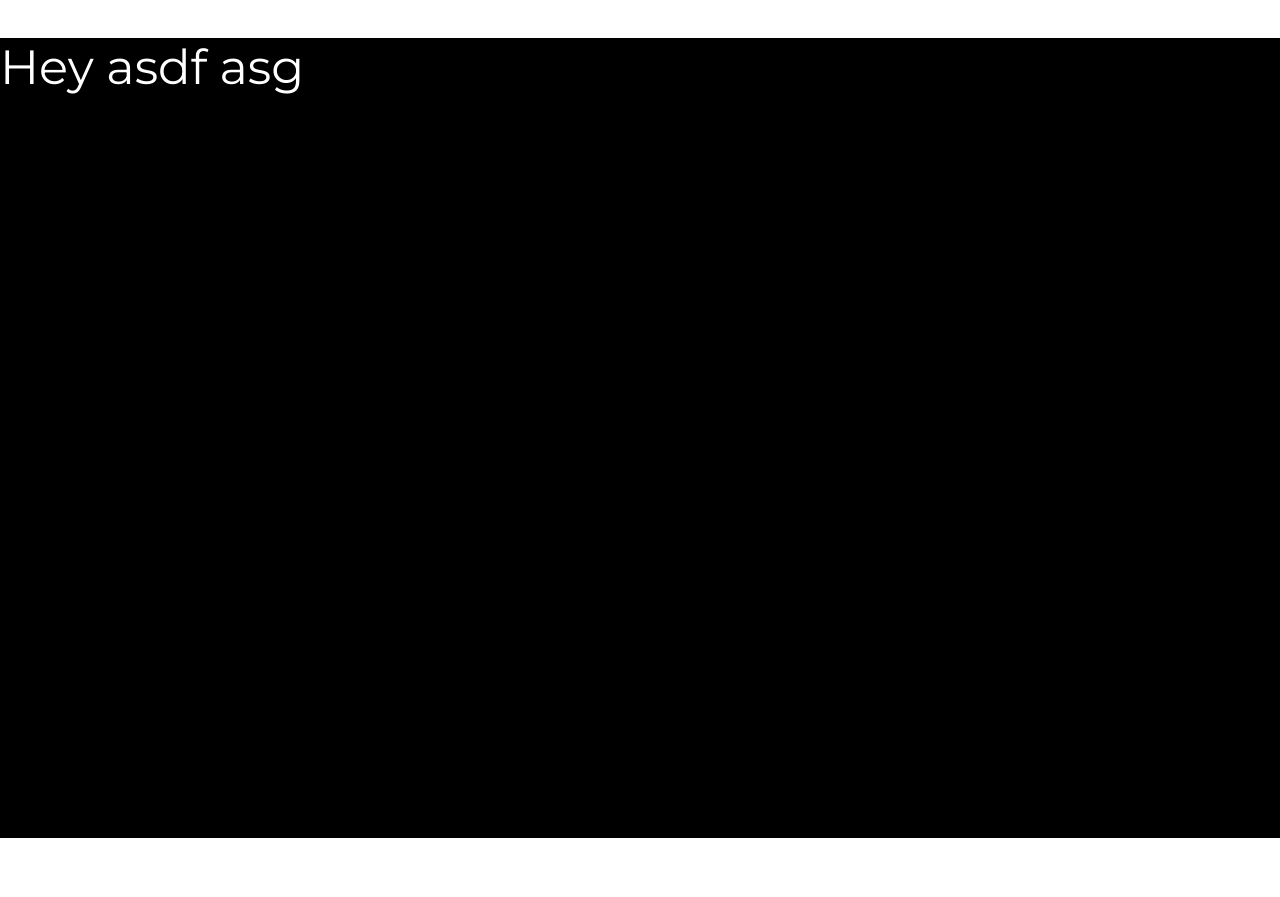
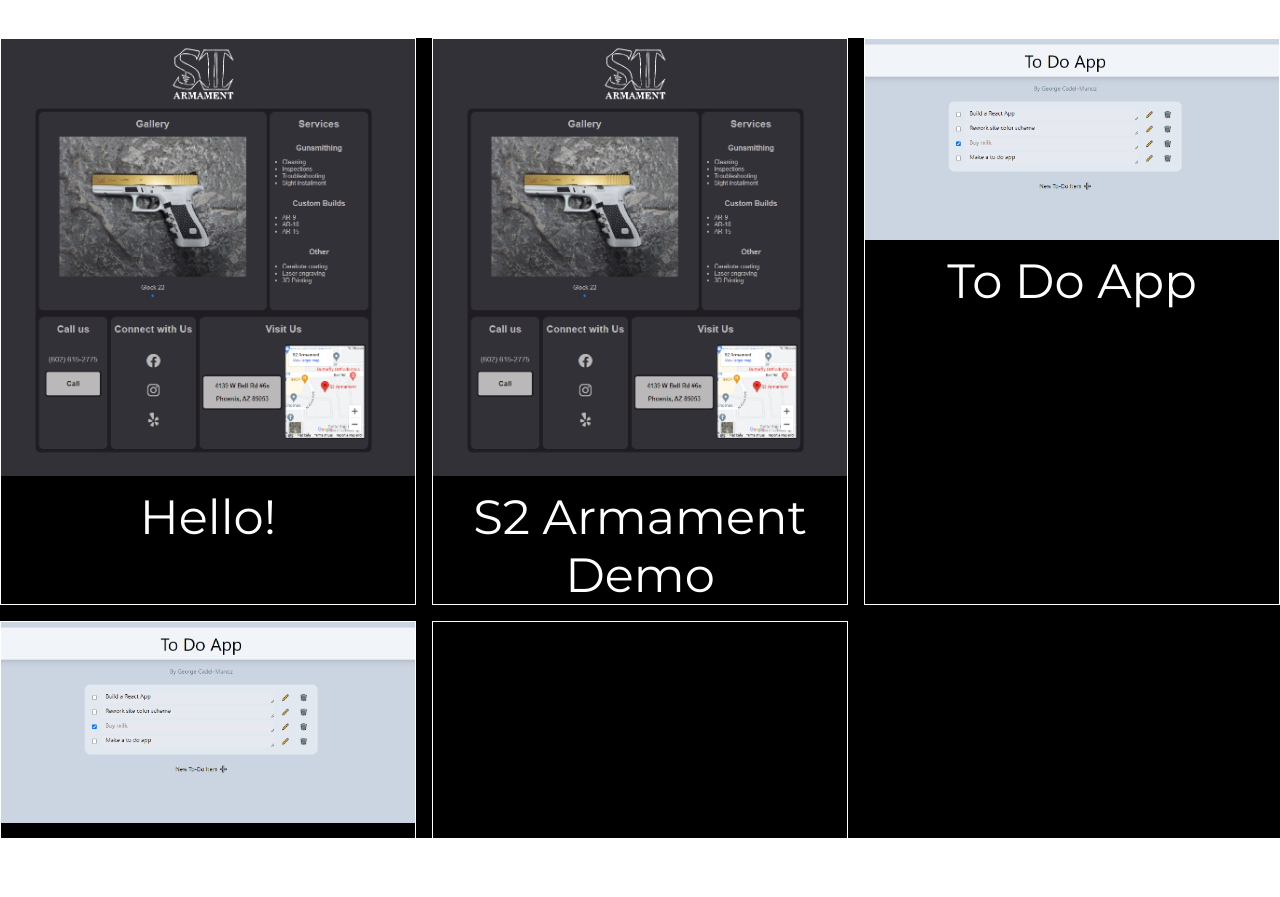
Before and after one commit to GCMoony/ResponsivePractice, a plain HTML site: page ResponsivePortfolio/index.html in a window 1280 px wide. Shown: the part 762-1659 px from the top of the page. Drawn offline with Linux system fonts and the light colour scheme.

Commit message:
Testing project layout

```diff
--- a/ResponsivePortfolio/index.html
+++ b/ResponsivePortfolio/index.html
@@ -28,17 +28,49 @@
         <img class="flex-col-half" src="./img/workME.jpg" alt="Picture of George">
     </section>
 
+    <!-- Projects Section -->
     <section id="projects">
       <div class="project-tile">
-
-        <a href="#">Hey asdf asg </a>
+        <a href="https://gcmunoz.com/ResponsivePractice/TechnicalDoc/index.html">
+          <img src="../img/s2_preview.PNG">
+          <p>Hello!</p>
+          <!--<img src="../img/Tech_doc_preview.PNG" alt="Technical Documentation Preview">
+          <p>Technical Documentation Demo</p>-->
+        </a>
       </div>
 
       <div class="project-tile">
-        <a href="#"></a>
+        <a href="https://gcmunoz.github.io/">
+          <img src="../img/s2_preview.PNG" alt="S2 Armament Preview">
+          <p>S2 Armament Demo</p>
+        </a>
       </div>
+
+      <div class="project-tile">
+        <a href="https://gcmunoz.com/SimpleCrud/">
+          <img src="../img/to_do_preview.PNG" alt="To Do App Preview">
+          <p>To Do App</p>
+        </a>
+      </div>
+
+      <div class="project-tile">
+        <a href="https://gcmunoz.com/SimpleCrud/">
+          <img src="../img/to_do_preview.PNG" alt="To Do App Preview">
+          <p>To Do App</p>
+        </a>
+      </div>
+
+      <div class="project-tile">
+        <a href="https://gcmunoz.com/SimpleCrud/">
+          <!--<img src="../img/to_do_preview.PNG" alt="To Do App Preview">
+          <p>To Do App</p>-->
+        </a>
+      </div>
+
+
     </section>
 
+    <!-- Connect Section -->
     <section id="contact">
       <h1>Let's Connect</h1>
       <div id="link-container">
--- a/ResponsivePortfolio/styles.css
+++ b/ResponsivePortfolio/styles.css
@@ -54,28 +54,7 @@ header #navbar *{
     gap: 2em;
 }
 
-@media (orientation = portrait) {
-    section {
-        flex-direction: column;
-        padding: 1em;
-    }
 
-    #navbar ul {
-        justify-content: center;
-    }
-
-
-    #welcome-section {
-    }
-
-    h1 {
-        font-size: 3em;
-    }
-
-    p, a {
-        font-size: 2rem;
-    }
-}
 
 
 
@@ -100,7 +79,33 @@ header #navbar *{
 /* Projects */
 #projects {
     background: var(--dark-background);
+    display: grid;
+    grid-template-columns: repeat(3, 1fr);
+    grid-template-rows: auto;
+    align-items: stretch;
+    gap: 1em;
 }
+
+#projects .project-tile{
+    max-width: 100%;
+}
+
+.project-tile a {
+    display: block;
+    width: 100%;
+    height: 100%;
+}
+
+.project-tile > a > img {
+    max-width: 100%;
+}
+
+#projects > * {
+    border: solid 1px var(--light-primary);
+    text-align: center;
+}
+
+
 
 #projects * {
     color: var(--light-primary);
@@ -133,3 +138,29 @@ header #navbar *{
 }
 
 /* Footer */
+
+
+
+/* Portrait mode */
+@media (orientation = portrait) {
+    section {
+        flex-direction: column;
+        padding: 1em;
+    }
+
+    #navbar ul {
+        justify-content: center;
+    }
+
+
+    #welcome-section {
+    }
+
+    h1 {
+        font-size: 3em;
+    }
+
+    p, a {
+        font-size: 2rem;
+    }
+}
```
Also changed, not shown: img/Tech_doc_preview.PNG (added), img/s2_preview.PNG (added), img/to_do_preview.PNG (added).
